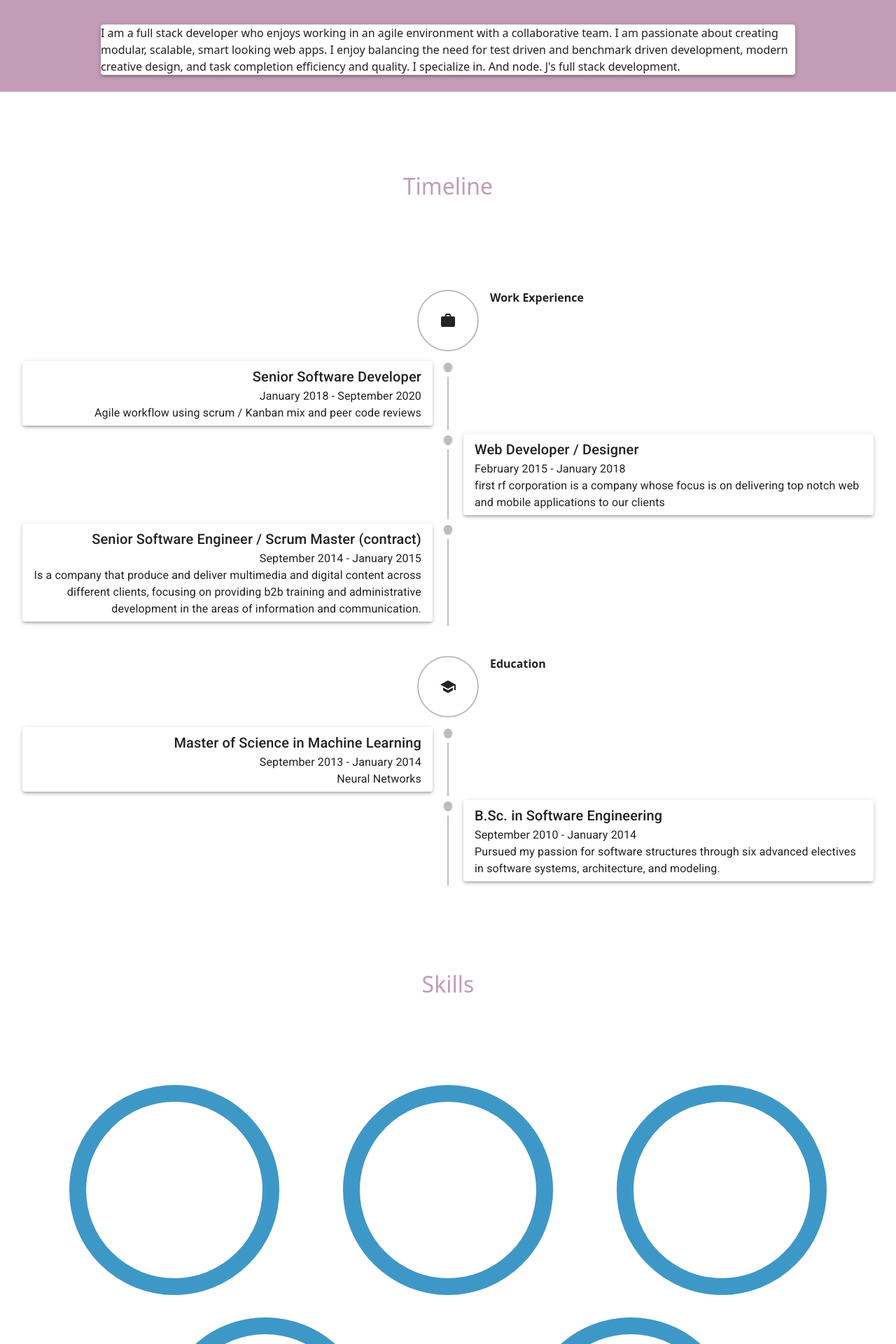
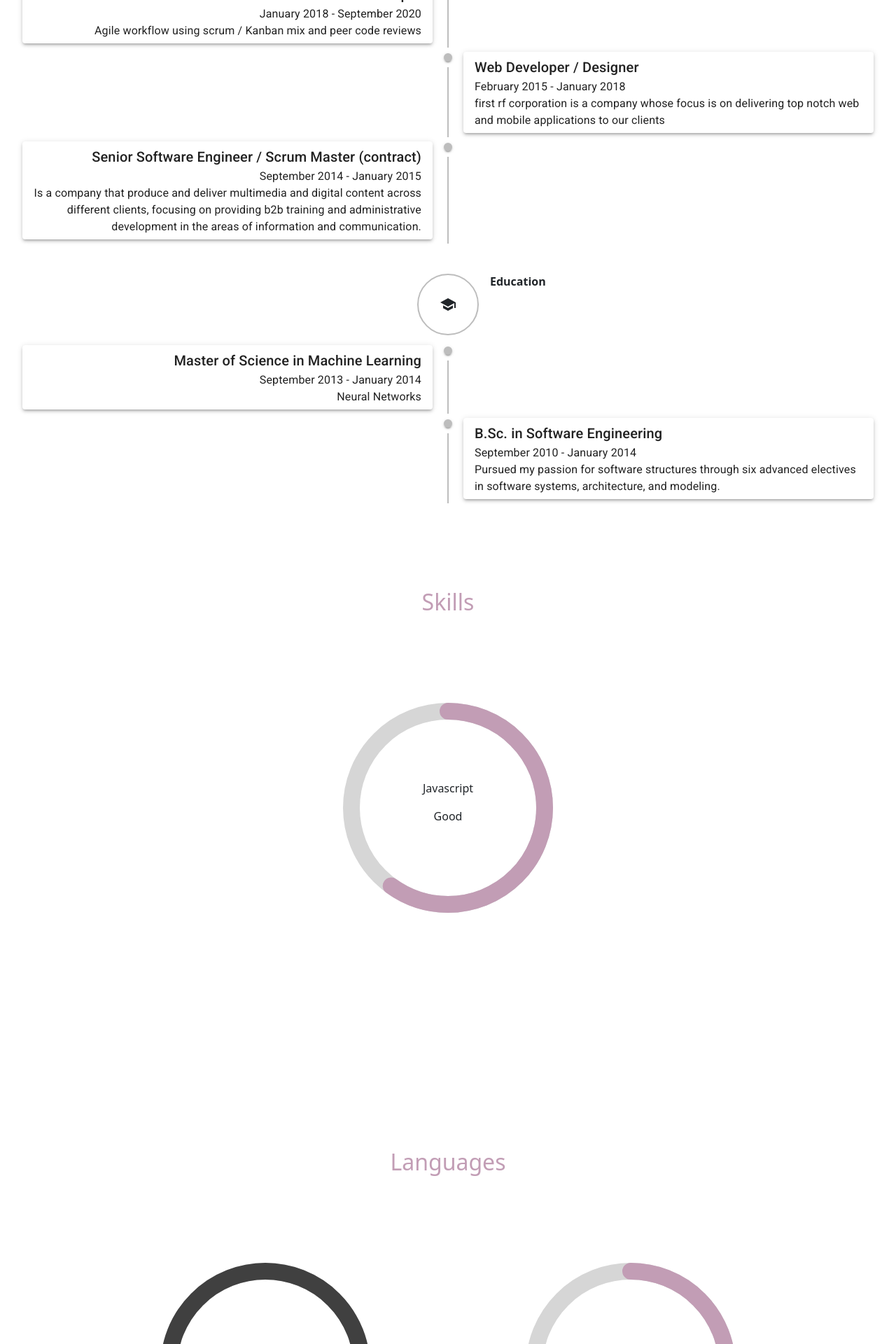
Before and after one commit to xrisaD/CreateYourCV, a React (Create React App) app: page / in a window 1280 px wide. Shown: the part 880-2800 px from the top of the page at 70% size. Built offline with nearby package versions, Linux system fonts and the light colour scheme.

Commit message:
debugging

```diff
--- a/src/App.js
+++ b/src/App.js
@@ -10,6 +10,7 @@ import { Projects } from "./components/Projects/Projects";
 import { Skills } from "./components/Skills/Skills";
 import { Languages } from "./components/Languages/Languages";
 import { ContactMeAnonymously } from "./components/ContactMeAnonymously/ContactMeAnonymously";
+import { ContactMeButton } from "./components/ContactMeButton/ContactMeButton";
 import { Element } from 'react-scroll';
 import data from './data.json';
 
@@ -17,7 +18,8 @@ const mapping = {
   "about_me": <AboutMe data = { data.about_me } />,
   "timeline" : <Timelines data = { data.timeline } />,
   "projects": <Projects data = { data.projects }/>,
-  "contact_me": <ContactMeAnonymously data = {data.contact_me} />,
+  "contact_me_1": <ContactMeButton data = {data.contact_me} />,
+  "contact_me_2": <ContactMeAnonymously data = {data.contact_me} />,
   "skills": <Skills data = {data.skills} />,
   "languages": <Languages data = {data.languages} />
 }
--- a/src/components/AboutMe/AboutMe.css
+++ b/src/components/AboutMe/AboutMe.css
@@ -22,7 +22,6 @@
   }
 
   .main-info{
-    padding-top: 150px;
     position: relative;
     display: flex;
     flex-direction: column;
@@ -36,7 +35,8 @@
     padding-top: 60px;
   }
 
-  .header-wrapper{
+  .basic-wrapper{
+    padding-top: 150px;
     background-color:  var(--primary-basic-color);
   }
 
@@ -54,6 +54,6 @@
 }
 
 .paper {
-  padding: '20px';
-  margin: '20px'
+  padding: 20px;
+  margin: 20px;
 }
--- a/src/components/AboutMe/AboutMe.js
+++ b/src/components/AboutMe/AboutMe.js
@@ -91,7 +91,7 @@ const CheckHeading = (props) => {
 
 export const AboutMe = (props) => {
     return (
-        <div className="header-wrapper" key="about_me">
+        <div className="basic-wrapper" key="about_me">
             { CheckHeading(props.data) }
             { CheckDetails(props.data) }
         </div>
--- a/src/components/ContactMeAnonymously/ContactMeAnonymously.js
+++ b/src/components/ContactMeAnonymously/ContactMeAnonymously.js
@@ -67,6 +67,7 @@ export function ContactMeAnonymously(props) {
                     <button type='submit'>Submit</button>
                 </form>
             </div>
+
         </div>
     );
 }
--- /dev/null
+++ b/src/components/ContactMeButton/ContactMeButton.css
@@ -0,0 +1,19 @@
+
+.contact_me_elements {
+    background-color: var(--primary-basic-color);
+    display: flex;
+    flex-direction: column;
+    justify-content: center;
+    align-items: center;
+    height: 100vh;
+    margin: auto;
+    color:white;
+    font-weight: bold;
+}
+
+.contact_me_button {
+    background-color: var(--primary-dark);
+}
+.contact_me_button:hover {
+    opacity: 0.5;
+  }
--- /dev/null
+++ b/src/components/ContactMeButton/ContactMeButton.js
@@ -0,0 +1,17 @@
+
+import './ContactMeButton.css';
+import { Linking} from "react-native";
+
+export const ContactMeButton = (props) => {
+    const data = props.data;
+    return (
+        <div className="contact_me_elements">
+            <div>
+                <p> {data.text}</p>
+            </div>
+            <div>
+                <button className="contact_me_button" onClick={() => Linking.openURL('mailto:'+data.email) }>{data.button_text}</button>
+            </div>
+        </div>
+    );
+  }
--- a/src/components/Flexboxes/Flexboxes.js
+++ b/src/components/Flexboxes/Flexboxes.js
@@ -2,10 +2,10 @@ import React from 'react';
 import Box from '@material-ui/core/Box';
 
 function createBoxes(bars) {
-  return bars.map((value) => {
-    return <Box
+  return Object.entries(bars).map(([key, value]) => {
+    return <Box key = {key}
             p={1}>
-            <p> {value} </p>
+             {value}
           </Box>
 })
 }
--- a/src/components/Navbar/Navbar.js
+++ b/src/components/Navbar/Navbar.js
@@ -9,7 +9,8 @@ const mapping = {
     "about_me": "About Me",
     "timeline" : "Timeline",
     "projects": "Projects",
-    "contact_me": "Contact Me",
+    "contact_me_1": "Contact Me",
+    "contact_me_2": "Contact Me",
     "skills": "Skills",
     "languages": "Languages"
 }
@@ -40,11 +41,11 @@ class NavBar extends React.Component {
       componentDidMount() {
 
         Events.scrollEvent.register('begin', function () {
-          console.log("begin", arguments);
+
         });
 
         Events.scrollEvent.register('end', function () {
-          console.log("end", arguments);
+
         });
 
       }
--- a/src/components/Projects/Projects.js
+++ b/src/components/Projects/Projects.js
@@ -8,9 +8,10 @@ const addSources = (sources) => {
   return (
     Object.entries(sources).map(([key, value]) =>{
           if (key === "github"){
-            return(<a href={value}> <GitHubIcon /> </a>)
+            return(<a href={value} key={key}> <GitHubIcon /> </a>)
           }else{
-            return(<a href={value}> <LinkIcon /> </a>)
+            // this symbol will be returned for any other source
+            return(<a href={value} key={key}> <LinkIcon /> </a>)
           }
         }
       )
@@ -19,11 +20,11 @@ const addSources = (sources) => {
 
 const addItems = (projects) => {
     return (
-      Object.values(projects).map((value) =>{
+      Object.entries(projects).map(([key, value]) =>{
             return(
-            <Carousel.Item interval={1500}>
+            <Carousel.Item interval={1500} key={"item"+key}>
               <div className="carousel_background" ></div>
-              <Carousel.Caption >
+              <Carousel.Caption  key={"caption"+key}>
                 <h3> {value.title} </h3>
                 <div> { addSources(value.sources)} </div>
                 <p> {value.description} </p>
--- a/src/components/Skills/Skills.js
+++ b/src/components/Skills/Skills.js
@@ -5,10 +5,10 @@ import 'react-circular-progressbar/dist/styles.css';
 import Flexboxes from "../Flexboxes/Flexboxes";
 
 function createBars(skills) {
-    var bars = [];
-    Object.entries(skills).forEach((key, value) =>{
-            bars.push(
-            <CircularProgressbarWithChildren value={value.percentage} styles={buildStyles({pathColor: value.color})} >
+    var bars = {};
+    Object.entries(skills).forEach(([key, value]) =>{
+            bars.key =
+            (<CircularProgressbarWithChildren key = {key} value={value.percentage} styles={buildStyles({pathColor: value.color})} >
                 <p> {value.title} </p>
                 <p> {value.extra_text}</p>
             </CircularProgressbarWithChildren>);
--- a/src/data.json
+++ b/src/data.json
@@ -1,8 +1,8 @@
 {
-    "components":  ["about_me", "timeline", "skills", "languages", "projects", "contact_me"],
+    "components":  ["about_me", "timeline", "skills", "languages", "projects", "contact_me_1"],
 
     "about_me": {
-        "components": ["heading", "details"],
+        "components": ["details"],
 
         "heading": {
             "intro": "Tami Dorota",
@@ -129,5 +129,9 @@
         }
     },
 
-    "contact_me": ""
+    "contact_me": {
+        "email":"temeka-dwight@gmail.com",
+        "text": "Don't hesitate to contact me!",
+        "button_text": "Send E-mail!"
+    }
 }
```
